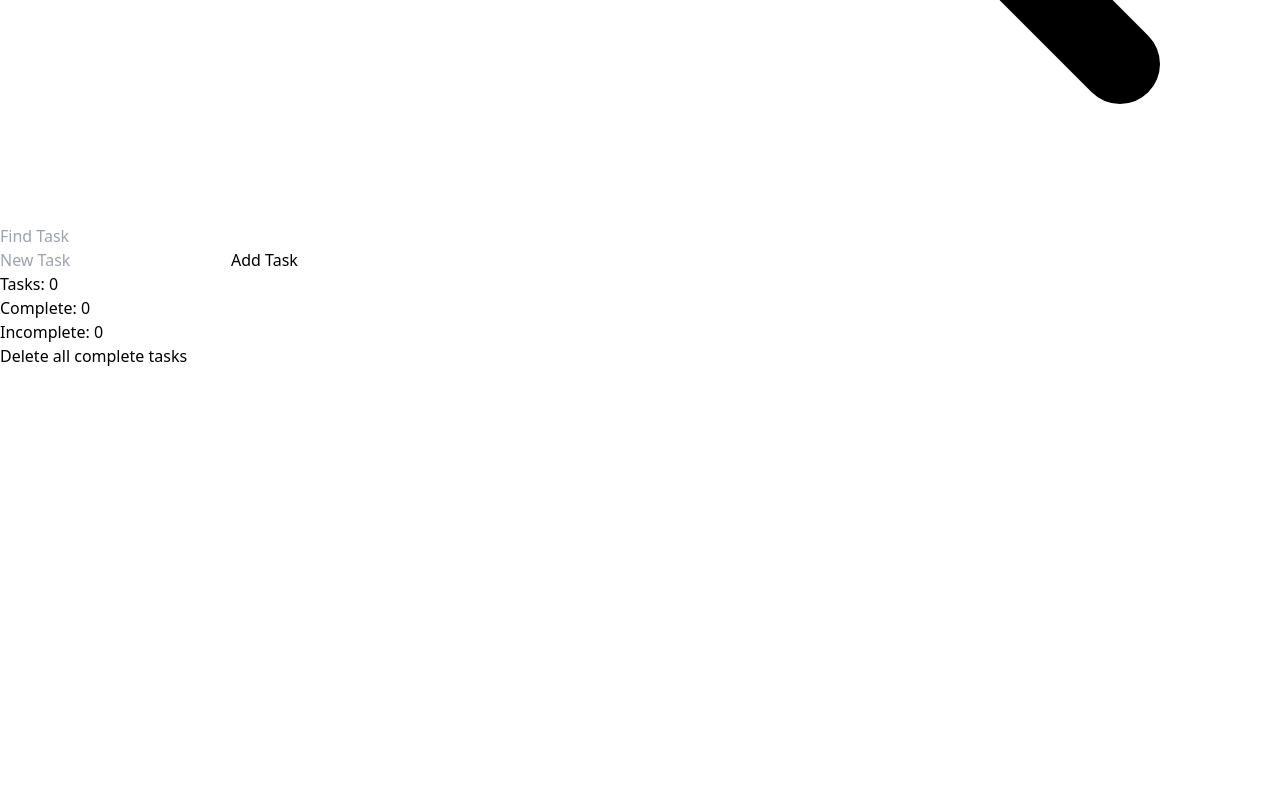
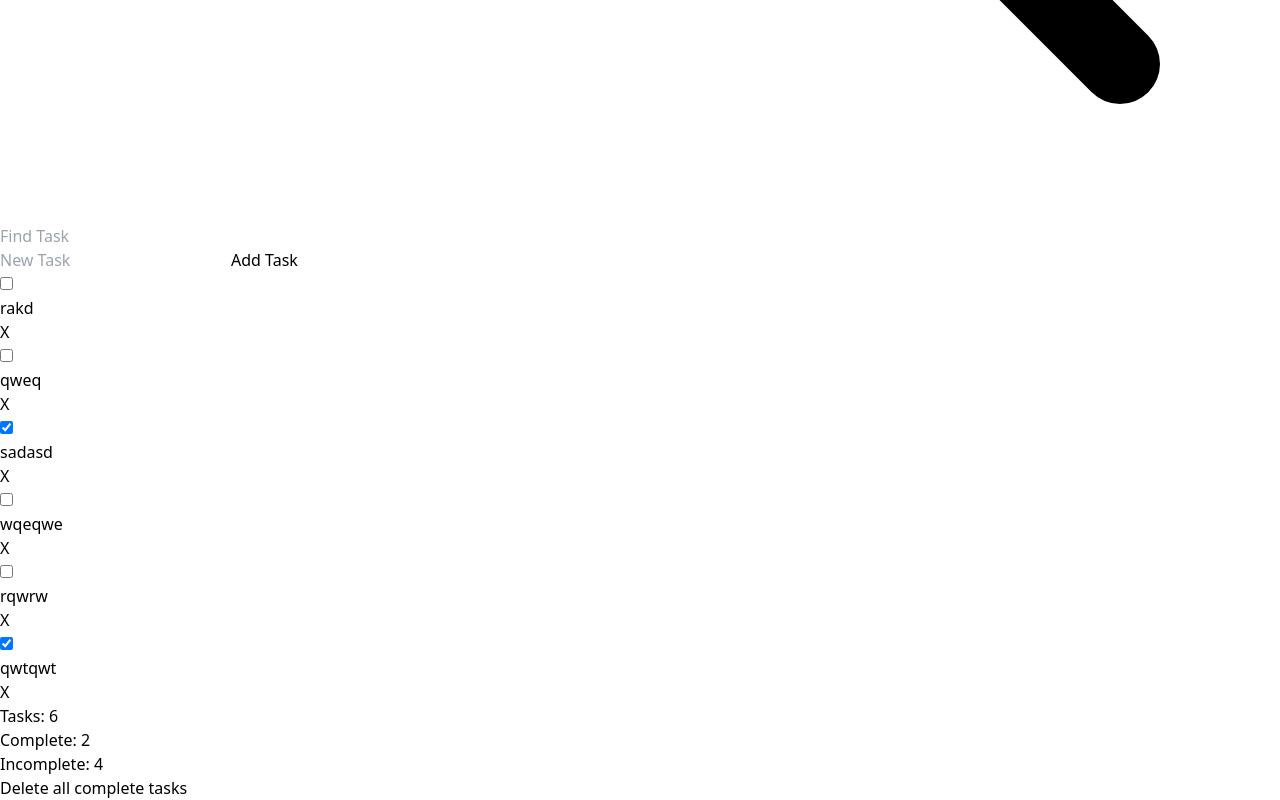
Before and after one commit to RrodrigoJBarrera/app-tareas-utn, a React (Vite) app: page / in a window 1280 px wide. Shown: the part 1080-1880 px from the top of the page. Before the commit the page ends 1448 px from the top, so only its background shows below. Built offline with nearby package versions, Linux system fonts and the light colour scheme; data requests are answered from the project's data file.

Commit message:
add axios

```diff
--- /dev/null
+++ b/db.json
@@ -0,0 +1,34 @@
+{
+  "tasks": [
+    {
+      "id": "b49b11db-2c18-49b9-9dc4-73b08e51eae4",
+      "name": "rakd",
+      "complete": false
+    },
+    {
+      "id": "719cac55-3d22-4e88-9ddc-e1a26441ee71",
+      "name": "qweq",
+      "complete": false
+    },
+    {
+      "id": "653d7b36-040f-4407-a16b-b48379c58642",
+      "name": "sadasd",
+      "complete": true
+    },
+    {
+      "id": "326d387e-ee40-47d0-833f-cede0018ca36",
+      "name": "wqeqwe",
+      "complete": false
+    },
+    {
+      "id": "47bd714d-63e3-46ad-8dd3-d217a36e23fc",
+      "name": "rqwrw",
+      "complete": false
+    },
+    {
+      "id": "d0b42f77-3ef4-42d7-bbdf-5eb67e3654a0",
+      "name": "qwtqwt",
+      "complete": true
+    }
+  ]
+}
--- a/package.json
+++ b/package.json
@@ -9,9 +9,11 @@
     "predeploy": "npm run build",
     "deploy": "gh-pages -d dist",
     "lint": "eslint . --ext js,jsx --report-unused-disable-directives --max-warnings 0",
-    "preview": "vite preview"
+    "preview": "vite preview",
+    "server": "json-server -p3001 --watch db.json"
   },
   "dependencies": {
+    "axios": "^1.6.5",
     "react": "^18.2.0",
     "react-dom": "^18.2.0",
     "uuid": "^9.0.1"
@@ -26,6 +28,7 @@
     "eslint-plugin-react-hooks": "^4.6.0",
     "eslint-plugin-react-refresh": "^0.4.5",
     "gh-pages": "^6.1.1",
+    "json-server": "^1.0.0-alpha.16",
     "postcss": "^8.4.32",
     "tailwindcss": "^3.3.6",
     "vite": "^5.0.8"
--- a/src/components/Tasks/Tasks.jsx
+++ b/src/components/Tasks/Tasks.jsx
@@ -5,19 +5,25 @@ import { v4 as uuidv4 } from 'uuid';
 import Statistics from '../Statistics/Statistics';
 import TaskFilter from './TaskFilter/TaskFilter';
 import Notification from '../Notification/Notification';
+import tasksService from '../../services/tasks';
 
 const Tasks = () => {
-  const [listTask, setListTask] = useState(
-    JSON.parse(localStorage.getItem('listTasks')) || []
-  );
+  const [listTask, setListTask] = useState([]);
   const [newName, setNewName] = useState('');
   const [filterName, setFilterName] = useState('');
   const [notificationMessage, setNotificationMessage] = useState(null);
   const inputRef = useRef(null);
 
   useEffect(() => {
-    localStorage.setItem('listTasks', JSON.stringify(listTask));
-  }, [listTask]);
+    tasksService
+      .getAll()
+      .then((initialTasks) => {
+        setListTask(initialTasks);
+      })
+      .catch((error) => {
+        setNotificationMessage(`Error load tasks: ${error.message}`);
+      });
+  }, []);
 
   const filterList = filterName
     ? listTask.filter((t) =>
@@ -40,8 +46,10 @@ const Tasks = () => {
       name: newName,
       complete: false,
     };
-    setListTask(listTask.concat(newTask));
-    setNewName('');
+    tasksService.create(newTask).then((returnedTask) => {
+      setListTask(listTask.concat(returnedTask));
+      setNewName('');
+    });
   };
 
   const inputValidation = (text) => {
@@ -55,15 +63,29 @@ const Tasks = () => {
   const deleteTask = (id) => {
     const task = listTask.find((t) => t.id === id);
     if (window.confirm(`Delete task: ${task.name}`)) {
-      const tasks = listTask.filter((t) => t.id !== id);
-      setListTask(tasks);
+      tasksService
+        .remove(id)
+        .then(() => {
+          const tasks = listTask.filter((t) => t.id !== id);
+          setListTask(tasks);
+        })
+        .catch((error) => {
+          console.log(error);
+        });
     }
   };
 
   const completeTask = (id) => {
     const task = listTask.find((t) => t.id === id);
     const changeComplete = { ...task, complete: !task.complete };
-    setListTask(listTask.map((t) => (t.id === id ? changeComplete : t)));
+    tasksService
+      .update(task.id, changeComplete)
+      .then((returnTask) => {
+        setListTask(listTask.map((t) => (t.id === task.id ? returnTask : t)));
+      })
+      .catch((error) => {
+        console.log('Error change complete task', error);
+      });
   };
 
   const deleteAllCompleteTasks = () => {
@@ -72,8 +94,18 @@ const Tasks = () => {
     }
 
     if (window.confirm('Delete all complete tasks?')) {
-      const tasks = listTask.filter((t) => !t.complete);
-      setListTask(tasks);
+      const tasks = listTask.filter((t) => t.complete);
+      tasks.map((t) => {
+        tasksService
+          .remove(t.id)
+          .then(() => {
+            const updateTastk = listTask.filter((t) => !t.complete);
+            setListTask(updateTastk);
+          })
+          .catch((error) => {
+            console.log(error);
+          });
+      });
     }
   };
 
@@ -83,10 +115,6 @@ const Tasks = () => {
 
   const totalTasks = () => {
     return listTask.length;
-  };
-
-  const setFocus = () => {
-    setInputIsFocus(true);
   };
 
   const totalCompleteTasks = () => {
--- /dev/null
+++ b/src/services/tasks.js
@@ -0,0 +1,24 @@
+import axios from 'axios';
+const baseUrl = 'http://localhost:3001/tasks';
+
+const getAll = () => {
+  const request = axios.get(baseUrl);
+  return request.then((response) => response.data);
+};
+
+const create = (newObject) => {
+  const request = axios.post(baseUrl, newObject);
+  return request.then((response) => response.data);
+};
+
+const update = (id, newObject) => {
+  const request = axios.put(`${baseUrl}/${id}`, newObject);
+  return request.then((response) => response.data);
+};
+
+const remove = (id) => {
+  const request = axios.delete(`${baseUrl}/${id}`);
+  return request.then((response) => response.data);
+};
+
+export default { getAll, create, update, remove };
```
Also changed, not shown: 1 other file (tests, documents, lock files or other folders).
